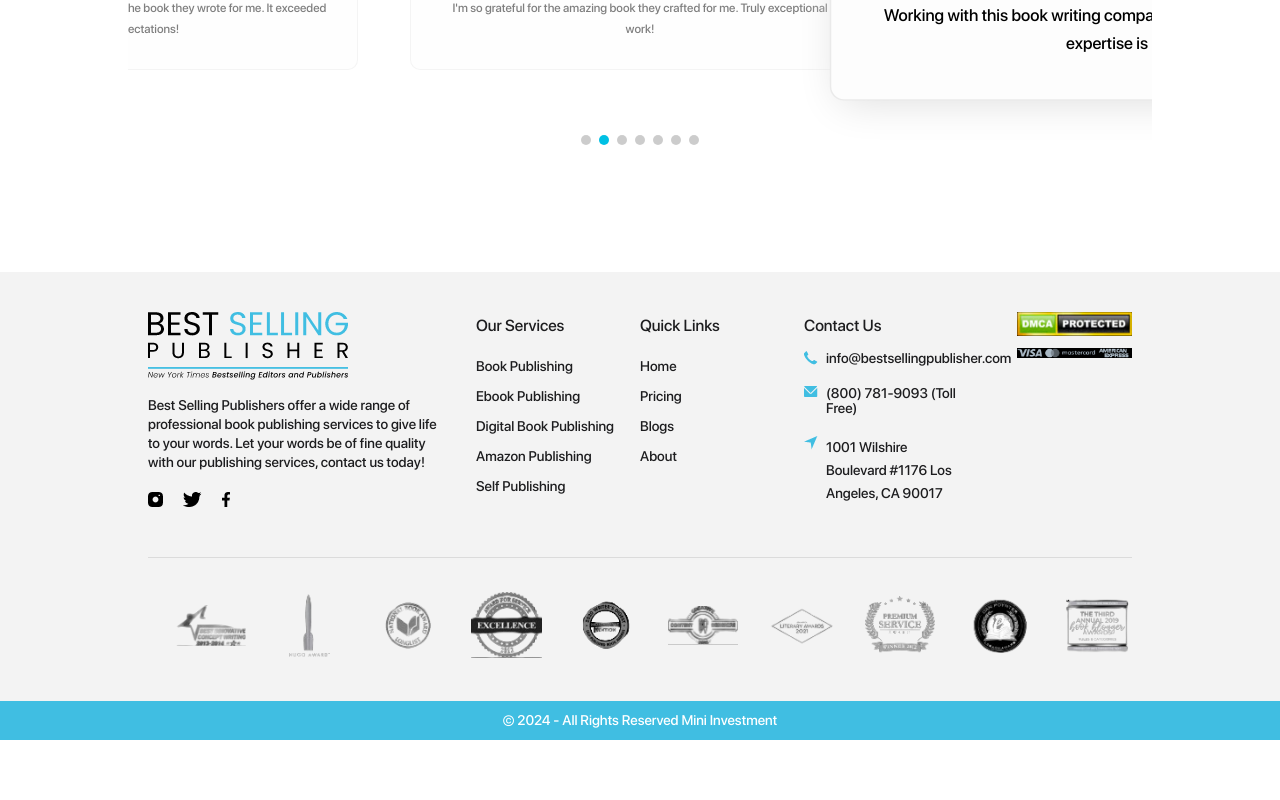
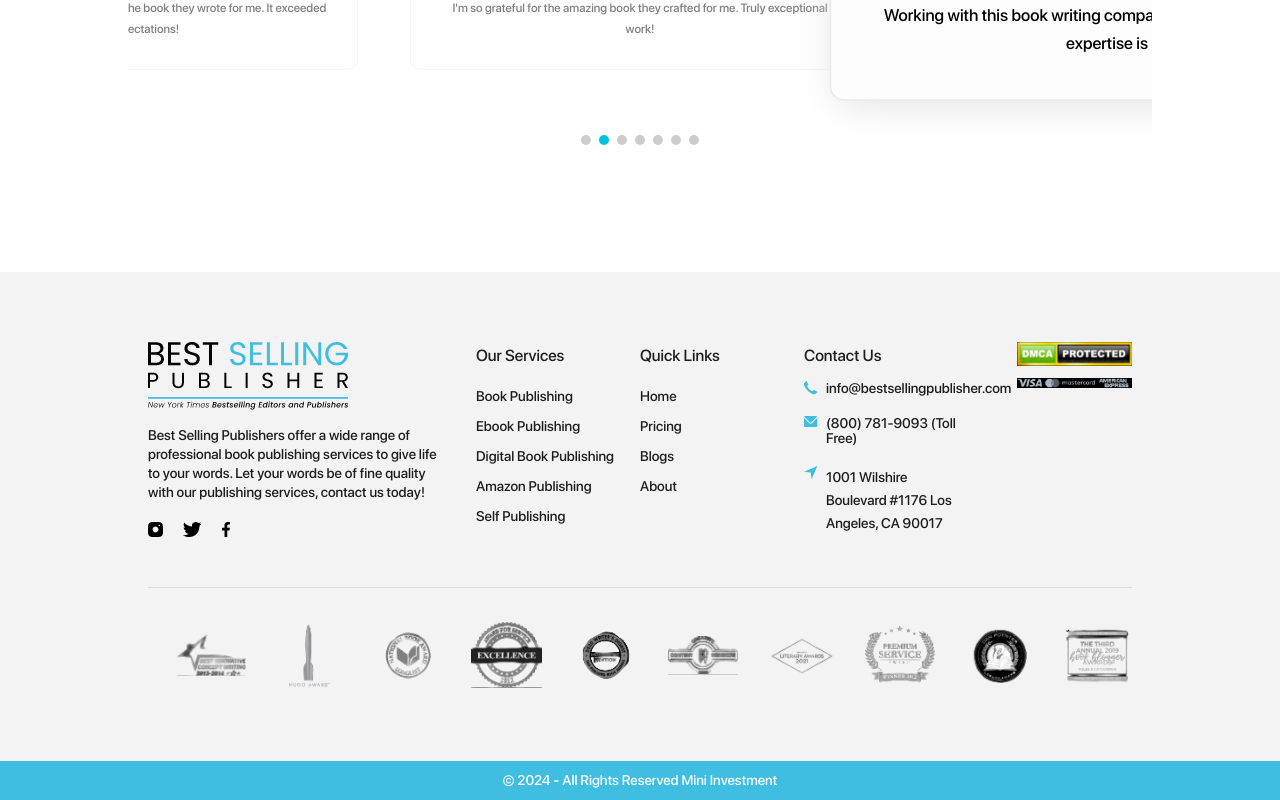
Before and after one commit to Rizwan-Crystallite/bestsellingpublisher-nextjs, a Next.js app: page / in a window 1280 px wide. Shown: the part 6869-7669 px from the top of the page. Before the commit the page ends 7609 px from the top, so only its background shows below. Built offline with nearby package versions, Linux system fonts and the light colour scheme; a web font is replaced by a local one.

Commit message:
Header footer fixes done

```diff
--- a/src/component/Footer1.js
+++ b/src/component/Footer1.js
@@ -46,7 +46,7 @@
 
     return (
         <>
-            <footer className='py-[40px] md:py-[70px] bg-[#F3F3F3]'>
+            <footer className='md:py-[40px] py-[70px] bg-[#F3F3F3]'>
                 <div className="px-5 md:container lg:container xl:container">
                     <div className="grid grid-cols-12">
                         <div className='col-span-12 lg:col-span-4 xl:col-span-4 pb-4 lg:pb-8'>
```
